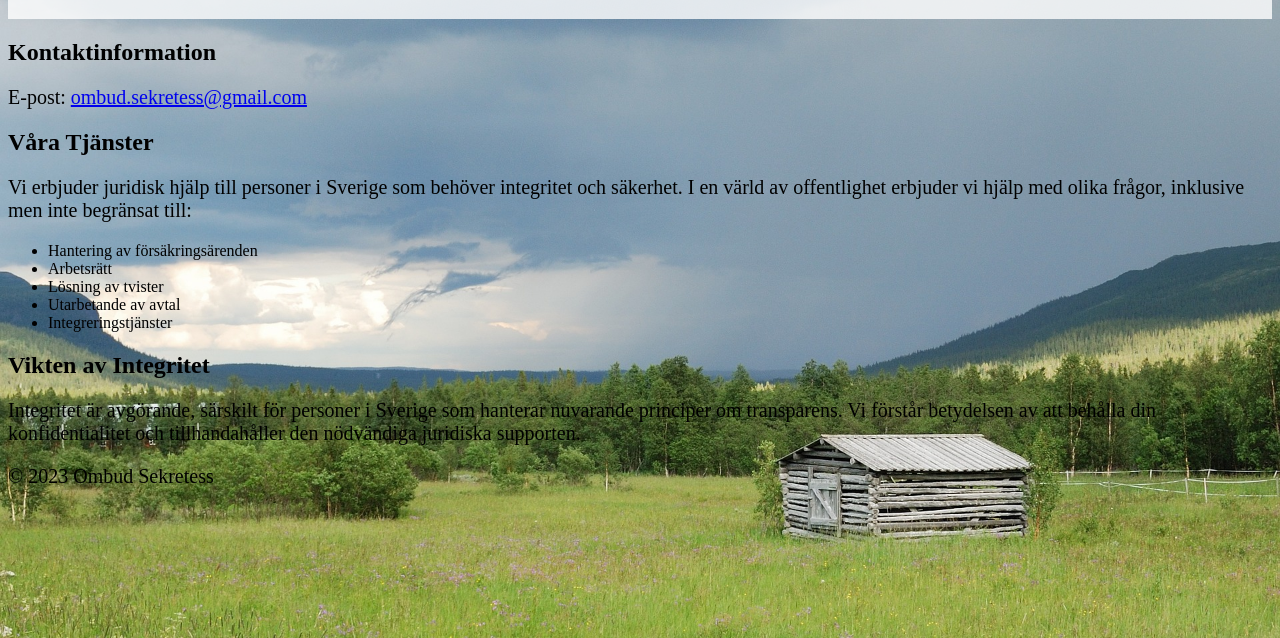
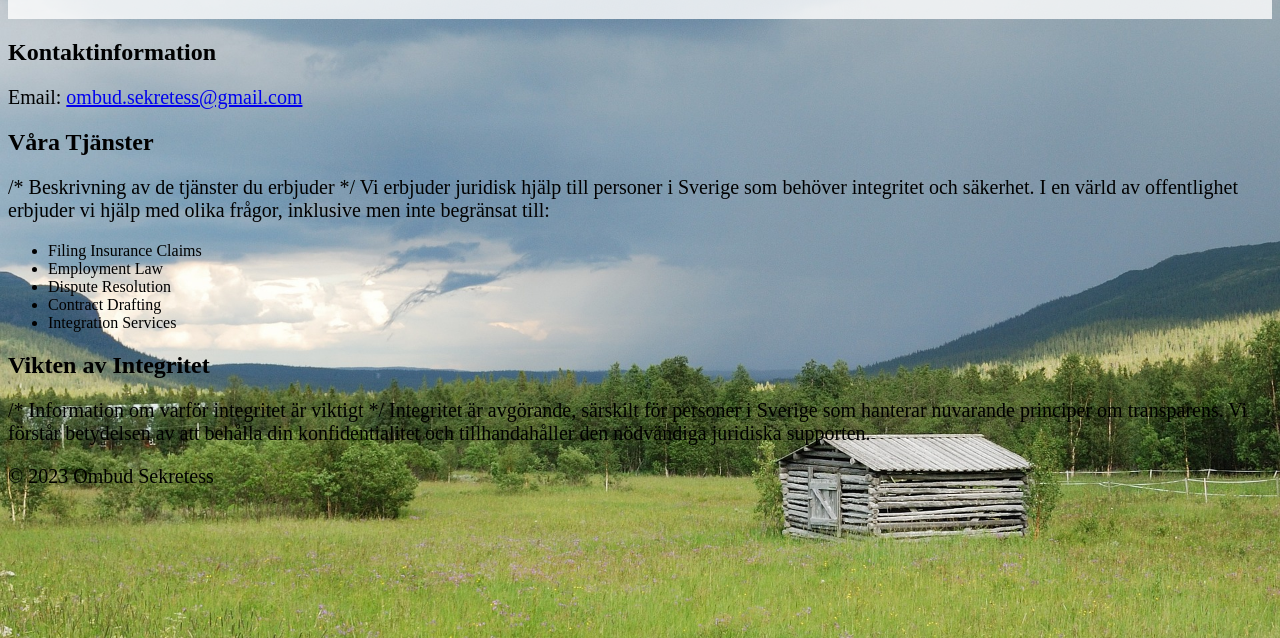
Before and after one commit to Ombudet/sekretess, a plain HTML site: page index.html in a window 1280 px wide. Shown: the part 162-800 px from the top of the page. Drawn offline with Linux system fonts and the light colour scheme.

Commit message:
Update index.html

```diff
--- a/index.html
+++ b/index.html
@@ -1,9 +1,8 @@
-
 <!DOCTYPE html>
 <html lang="sv">
 <head>
     <meta charset="UTF-8">
-    <title>Ombud Sekretess - Diskret juridisk hjälp med fokus på integritet</title>
+    <title>Ombud Sekretess - Juridisk hjälp med fokus på integritet</title>
     <style>
         /* Stilmall för webbsidans utseende */
         body {
@@ -22,6 +21,7 @@
         p {
             font-size: 20px;
         }
+        /* ... fortsätt kommentera andra CSS-regler */
     </style>
 </head>
 <body>
@@ -32,26 +32,28 @@
 
     <section id="contact">
         <h2>Kontaktinformation</h2>
-        <p>E-post: <a href="mailto:ombud.sekretess@gmail.com">ombud.sekretess@gmail.com</a></p>
+        <p>Email: <a href="mailto:ombud.sekretess@gmail.com">ombud.sekretess@gmail.com</a></p>
     </section>
 
     <section id="services">
         <h2>Våra Tjänster</h2>
         <p>
+            /* Beskrivning av de tjänster du erbjuder */
             Vi erbjuder juridisk hjälp till personer i Sverige som behöver integritet och säkerhet. I en värld av offentlighet erbjuder vi hjälp med olika frågor, inklusive men inte begränsat till:
         </p>
         <ul>
-            <li>Hantering av försäkringsärenden</li>
-            <li>Arbetsrätt</li>
-            <li>Lösning av tvister</li>
-            <li>Utarbetande av avtal</li>
-            <li>Integreringstjänster</li>
+            <li>Filing Insurance Claims</li>
+            <li>Employment Law</li>
+            <li>Dispute Resolution</li>
+            <li>Contract Drafting</li>
+            <li>Integration Services</li>
         </ul>
     </section>
 
     <section id="privacy">
         <h2>Vikten av Integritet</h2>
         <p>
+            /* Information om varför integritet är viktigt */
             Integritet är avgörande, särskilt för personer i Sverige som hanterar nuvarande principer om transparens. Vi förstår betydelsen av att behålla din konfidentialitet och tillhandahåller den nödvändiga juridiska supporten.
         </p>
     </section>
@@ -59,5 +61,10 @@
     <footer>
         <p>&copy; 2023 Ombud Sekretess</p>
     </footer>
+
+    <script>
+        // Här kan du lägga till din JavaScript-kod
+        alert('Välkommen till Ombud Sekretess!');
+    </script>
 </body>
 </html>
```
